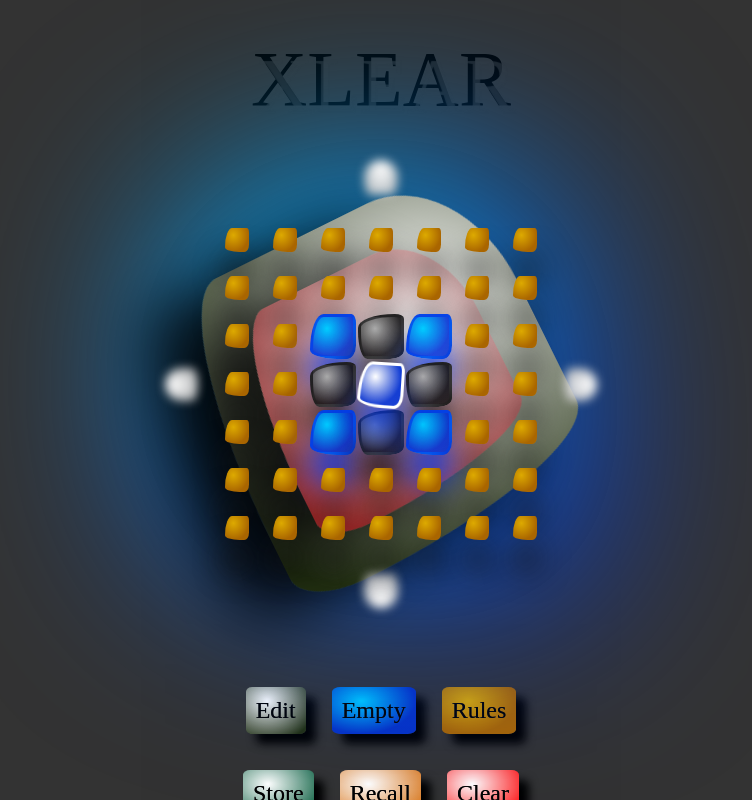
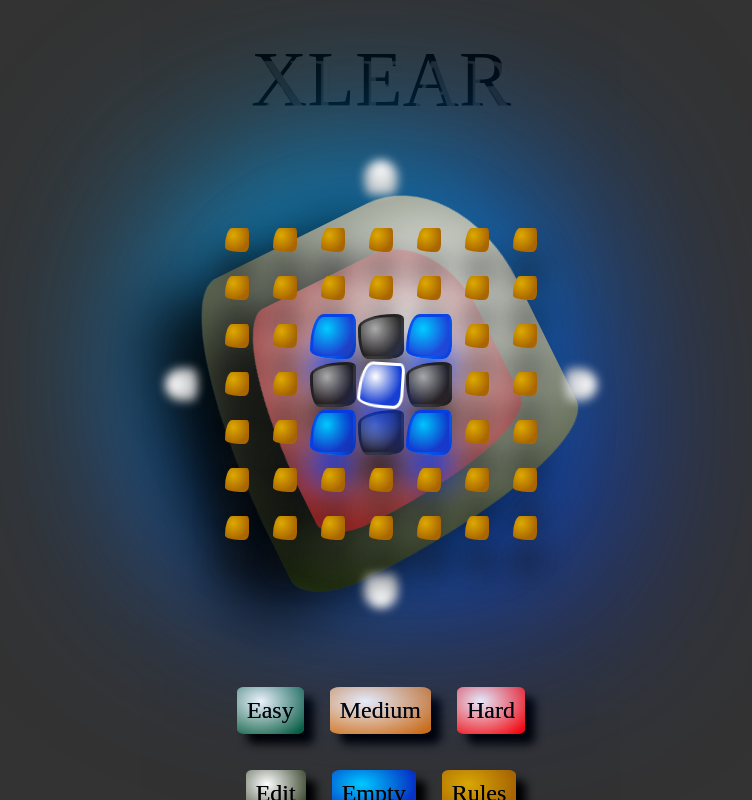
Before and after one commit to sam-matharitan/xlear-react, a React (Create React App) app: page / in a window 1280 px wide. Shown: the whole page, without its empty margins (259-1011 px from the left). Built offline with nearby package versions, Linux system fonts and the light colour scheme.

Commit message:
implemented easy medium hard buttons

```diff
--- a/src/App.js
+++ b/src/App.js
@@ -59,6 +59,50 @@ export default function Game() {
   const [playLabel, setPlayLabel] = useState("Edit");
   const [storedSquares, setStoredSquares] = useState(null);
   const [rulesShowing, setRulesShowing] = useState(false);
+
+  function populateAndPlay(squares) {
+    setHasWon(false);
+    setCurrentSquares(squares);
+    setPlayLabel("Edit");
+    setIsPlayEnabled(true);
+    setIsSetup(false);
+  }
+
+  function handleEasyClick() {
+    populateAndPlay([[0,0,0,0,0,0,0]
+                    ,[0,0,0,0,0,0,0]
+                    ,[0,2,1,1,2,2,0]
+                    ,[0,1,1,-1,2,1,0]
+                    ,[0,2,2,1,1,2,0]
+                    ,[0,0,0,0,0,0,0]
+                    ,[0,0,0,0,0,0,0]]);
+    setSelectedRow(3);
+    setSelectedCol(3);
+  }
+
+  function handleMediumClick() {
+    populateAndPlay([[0,0,0,0,0,0,0]
+                    ,[0,0,0,0,0,0,0]
+                    ,[0,0,1,2,1,0,0]
+                    ,[0,0,2,-1,2,0,0]
+                    ,[0,0,2,2,1,0,0]
+                    ,[0,0,1,1,2,0,0]
+                    ,[0,0,0,0,0,0,0]]);
+    setSelectedRow(3);
+    setSelectedCol(3);
+  }
+
+  function handleHardClick() {
+    populateAndPlay([[0,0,0,0,0,0,0]
+                    ,[0,0,0,0,0,0,0]
+                    ,[0,0,2,1,2,0,0]
+                    ,[0,0,1,-2,1,0,0]
+                    ,[0,0,2,1,2,0,0]
+                    ,[0,0,0,0,0,0,0]
+                    ,[0,0,0,0,0,0,0]]);
+    setSelectedRow(3);
+    setSelectedCol(3);
+  }
 
   function handleRotateEarthChanged() {
     if (!isBackgroundRotatingOn) {
@@ -528,6 +572,11 @@ export default function Game() {
             </div>
             <div className={"App-footer" + (rulesShowing ? " blur" : "")}>
               <div className="App-settings-buttons">
+                <div className="App-setting"><div className="App-setting-button-store" onClick={handleEasyClick}><label className="App-setting-button-label app-setting-label">Easy</label></div></div>
+                <div className="App-setting"><div className="App-setting-button-recall" onClick={handleMediumClick}><label className="App-setting-button-label app-setting-label">Medium</label></div></div>
+                <div className="App-setting"><div className="App-setting-button-clear" onClick={handleHardClick}><label className="App-setting-button-label app-setting-label">Hard</label></div></div>
+              </div>
+              <div className="App-settings-buttons">
                 <div className="App-setting"><div className={"App-setting-button-play" + (isPlayEnabled ? "" : "-disabled")} onClick={handleSetupModeChanged}><label className="App-setting-button-label app-setting-label">{playLabel}</label></div></div>
                 <div className="App-setting"><div className="App-setting-button" onClick={handleResetClick}><label className="App-setting-button-label app-setting-label">Empty</label></div></div>
                 <div className="App-setting"><div className="App-setting-button-rules" onClick={handleRulesClick}><label className="App-setting-button-label app-setting-label">Rules</label></div></div>
```
Also changed, not shown: 7 other files (tests, documents, lock files or other folders).
